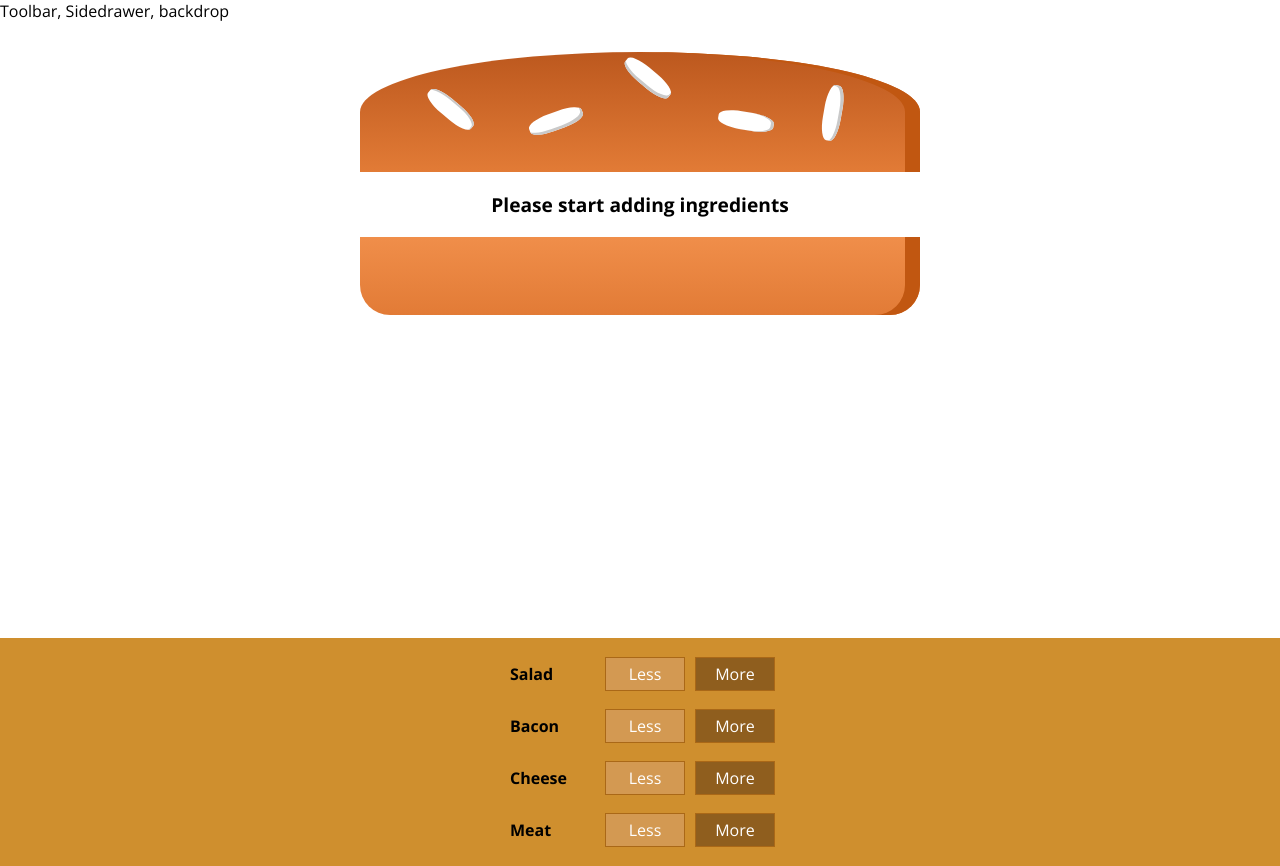
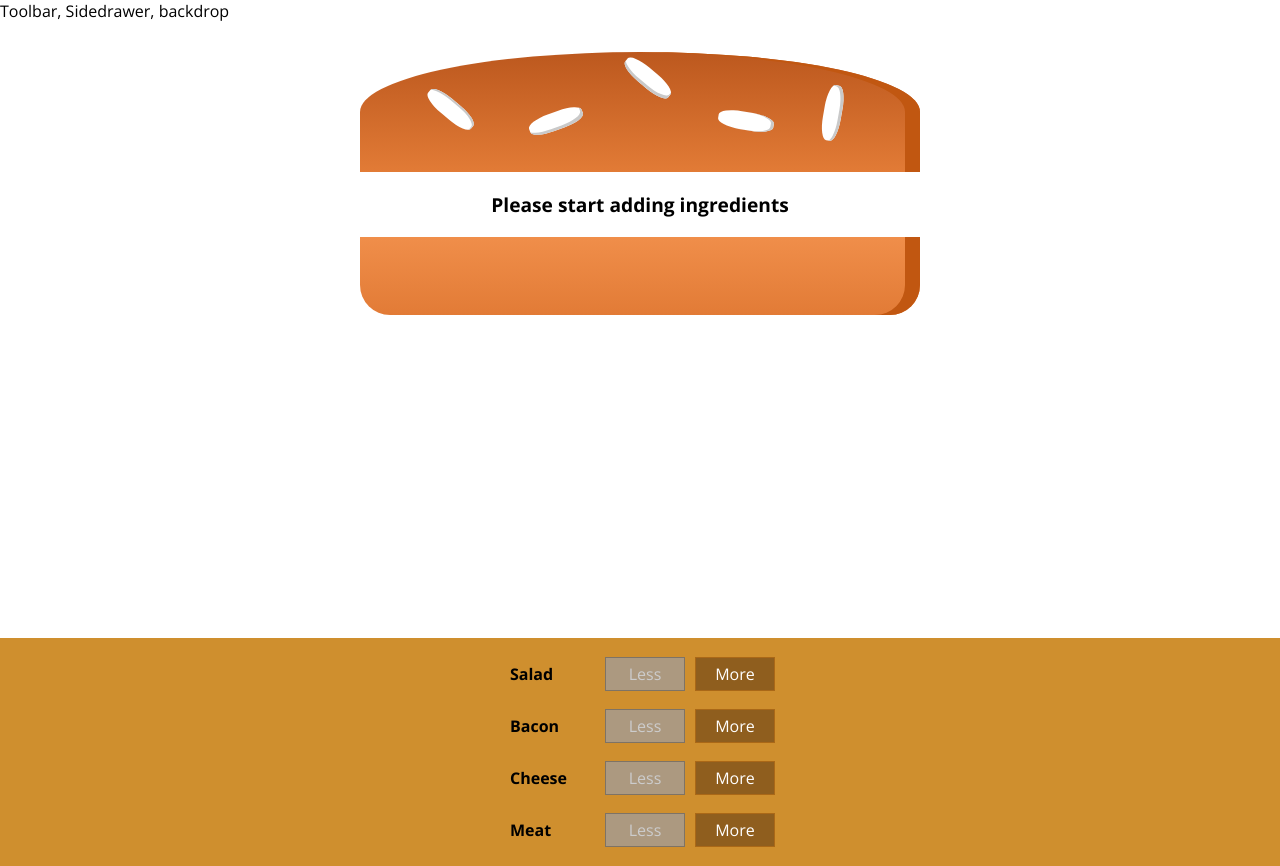
Before and after one commit to riverrz/burger-builder, a React app: page / in a window 1280 px wide. Built offline with nearby package versions, Linux system fonts and the light colour scheme.

Commit message:
Add logic to disable Less button at appropriate time

```diff
--- a/src/components/Burger/BuildControls/BuildControl/BuildControl.js
+++ b/src/components/Burger/BuildControls/BuildControl/BuildControl.js
@@ -4,7 +4,11 @@
 const buildControl = props => (
   <div className={classes.BuildControl}>
     <div className={classes.Label}>{props.label}</div>
-    <button className={classes.Less} onClick={props.removed}>
+    <button
+      className={classes.Less}
+      onClick={props.removed}
+      disabled={props.isDisabled}
+    >
       Less
     </button>
     <button className={classes.More} onClick={props.added}>
--- a/src/components/Burger/BuildControls/BuildControls.js
+++ b/src/components/Burger/BuildControls/BuildControls.js
@@ -29,6 +29,7 @@
         label={ctrl.label}
         key={ctrl.label}
         added={() => props.ingredientAdded(ctrl.type)}
+        isDisabled={props.disabled[ctrl.type]}
         removed={() => props.ingredientsRemoved(ctrl.type)}
       />
     ))}
--- a/src/containers/BurgerBuilder/BurgerBuilder.js
+++ b/src/containers/BurgerBuilder/BurgerBuilder.js
@@ -46,11 +46,16 @@
     });
   };
   render() {
+    const disabledInfo = { ...this.state.ingredients };
+    for (let key in disabledInfo) {
+      disabledInfo[key] = disabledInfo[key] <= 0;
+    }
     return (
       <Aux>
         <Burger ingredients={this.state.ingredients} />
         <BuildControls
           ingredientAdded={this.addIngredientHandler}
+          disabled={disabledInfo}
           ingredientsRemoved={this.removeIngredientHandler}
         />
       </Aux>
```
